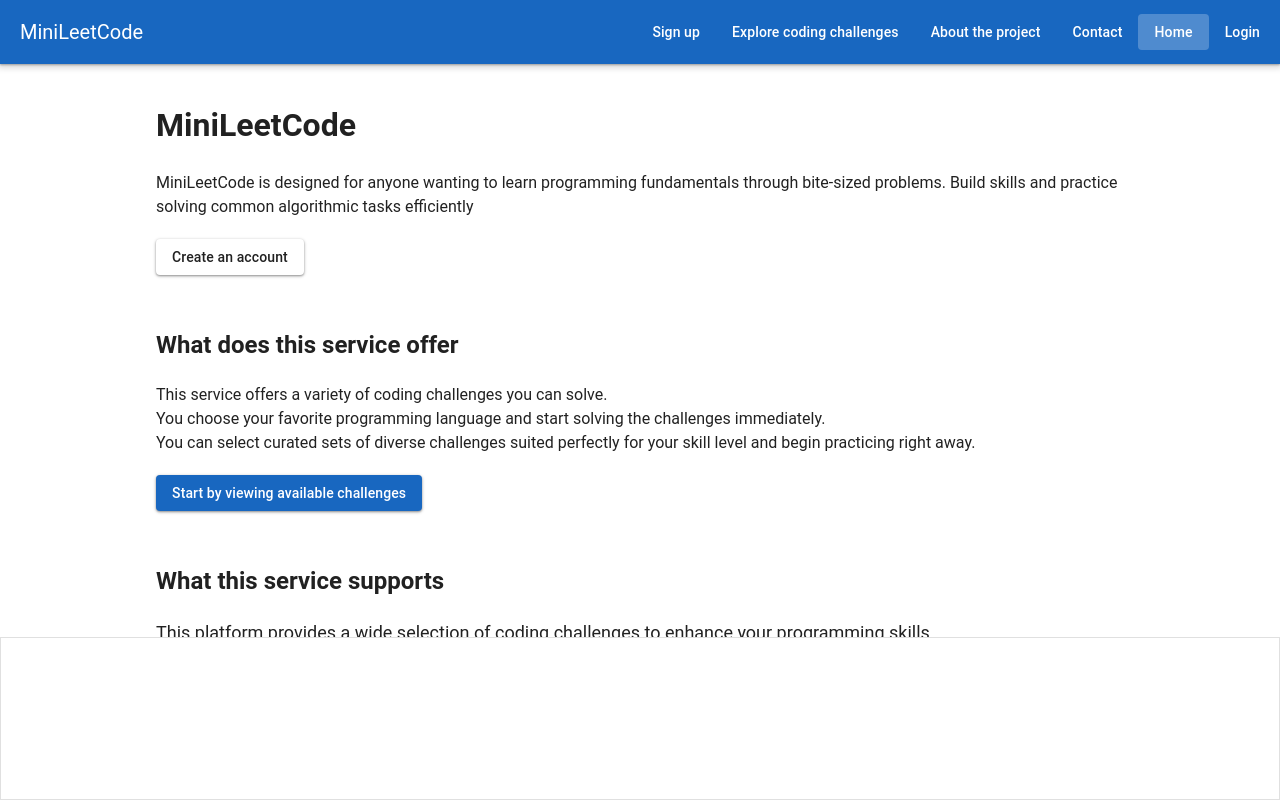
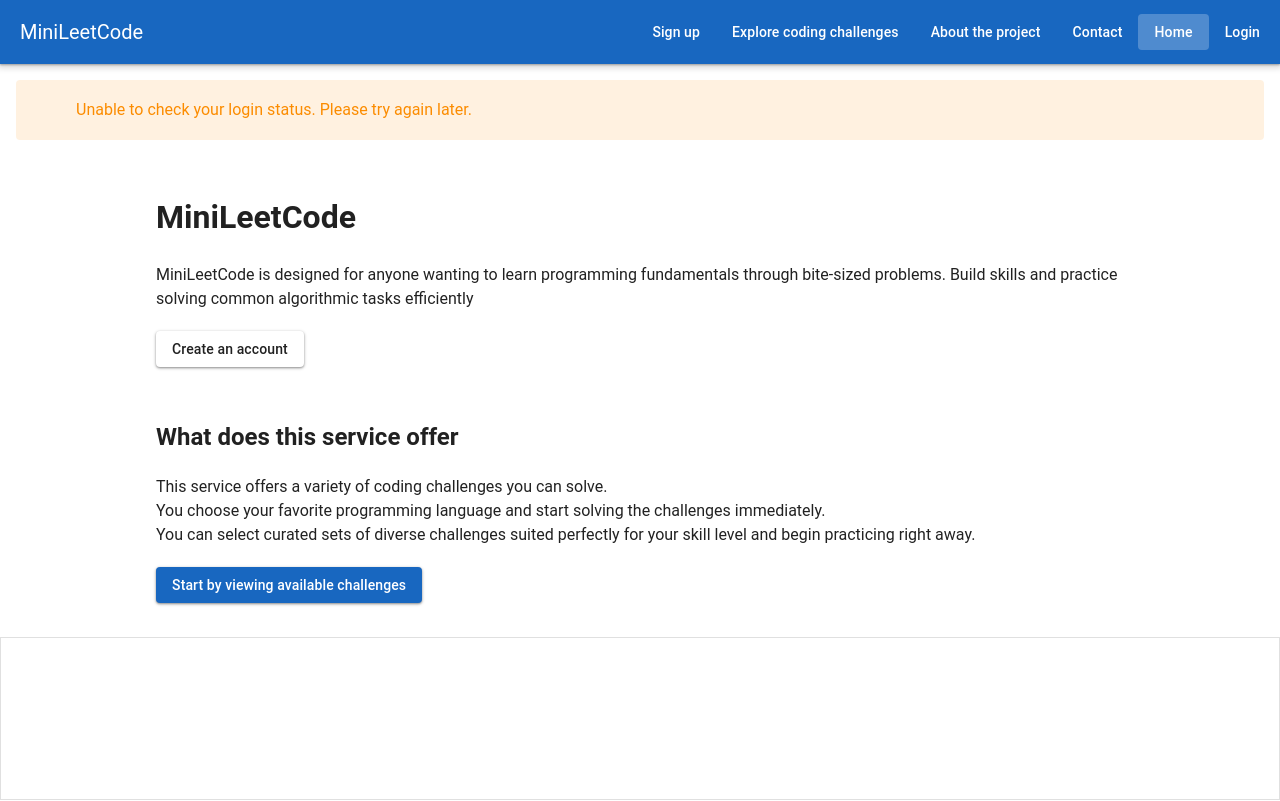
Before and after one commit to Mario0703/FullStack-Coding-Problem-Solving-Service, a Vue app in the folder frontend/: page / in a window 1280 px wide. Shown: the top 801 px of the page. Built offline with nearby package versions, Linux system fonts and the light colour scheme; no server answers; the HTML template or start-up script is replaced by a standard one.

Commit message:
Implement loading state for user data in App component

```diff
--- a/frontend/src/App.vue
+++ b/frontend/src/App.vue
@@ -1,21 +1,36 @@
 <script setup lang="ts">
 import { onMounted } from "vue";
-import { isLoadingUser, loadCurrentUser } from "./authenticator/auth";
+import {
+  authError,
+  hasCheckedUser,
+  isLoadingUser,
+  loadCurrentUser,
+} from "./authenticator/auth";
 
 onMounted(() => {
-  loadCurrentUser().catch(() => {
-  });
+  if (!hasCheckedUser.value) {
+    loadCurrentUser().catch(() => {
+      // authError provides feedback while public pages remain available.
+    });
+  }
 });
 </script>
 
 <template>
   <v-app>
-    <v-main v-if="!isLoadingUser">
-      <RouterView />
+    <v-main v-if="isLoadingUser" class="d-flex align-center justify-center">
+      <v-progress-circular indeterminate color="primary" />
     </v-main>
 
     <v-main v-else>
-      Loading...
+      <v-alert
+        v-if="authError"
+        type="warning"
+        :text="authError"
+        variant="tonal"
+        class="ma-4"
+      />
+      <RouterView />
     </v-main>
   </v-app>
 </template>
--- a/frontend/src/authenticator/auth.ts
+++ b/frontend/src/authenticator/auth.ts
@@ -7,10 +7,13 @@ export type UserData = {
 };
 
 export const currentUser = ref<UserData | null>(null);
-export const isLoadingUser = ref(false);
+export const isLoadingUser = ref(true);
+export const hasCheckedUser = ref(false);
+export const authError = ref("");
 
 export async function loadCurrentUser(): Promise<UserData | null> {
   isLoadingUser.value = true;
+  authError.value = "";
 
   try {
     const response = await fetch("http://localhost:8082/api/auth/me", {
@@ -29,11 +32,17 @@ export async function loadCurrentUser(): Promise<UserData | null> {
 
     currentUser.value = (await response.json()) as UserData;
     return currentUser.value;
+  } catch (error) {
+    currentUser.value = null;
+    authError.value = "Unable to check your login status. Please try again later.";
+    throw error;
   } finally {
+    hasCheckedUser.value = true;
     isLoadingUser.value = false;
   }
 }
 
 export function clearCurrentUser(): void {
   currentUser.value = null;
+  hasCheckedUser.value = true;
 }
--- a/frontend/src/components/UserPage.vue
+++ b/frontend/src/components/UserPage.vue
@@ -1,5 +1,6 @@
 <script setup lang="ts">
 import { currentUser } from "../authenticator/auth";
+import Logout from "./Logout.vue";
 </script>
 
 <template>
@@ -7,6 +8,7 @@ import { currentUser } from "../authenticator/auth";
     <div v-if="currentUser">
       <p>Username: {{ currentUser.userName }}</p>
       <p>Email: {{ currentUser.email }}</p>
+      <Logout class="mt-4" />
     </div>
     <p v-else>No user data available.</p>
   </v-container>
--- a/frontend/src/router/index.ts
+++ b/frontend/src/router/index.ts
@@ -6,6 +6,11 @@ import ConfirmSignUp from "@/components/confirmSignUp.vue";
 import LoginPage from "@/components/LoginPage.vue";
 import UserLoginConfirmed from "@/components/UserLoginConfirmed.vue";
 import UserPage from "@/components/UserPage.vue";
+import {
+  currentUser,
+  hasCheckedUser,
+  loadCurrentUser,
+} from "@/authenticator/auth";
 
 const router = createRouter({
   history: createWebHistory(import.meta.env.BASE_URL),
@@ -34,12 +39,37 @@ const router = createRouter({
       path: '/login-confirmed',
       name: 'loginConfirmed',
       component: UserLoginConfirmed,
+      meta: { requiresAuth: true },
     }, {
       path: '/User',
       name: 'user',
       component: UserPage,
+      meta: { requiresAuth: true },
     }
   ],
 })
 
+router.beforeEach(async (to) => {
+  if (!to.meta.requiresAuth) {
+    return true
+  }
+
+  if (!hasCheckedUser.value) {
+    try {
+      await loadCurrentUser()
+    } catch {
+      return { name: 'login' }
+    }
+  }
+
+  if (!currentUser.value) {
+    return {
+      name: 'login',
+      query: { redirect: to.fullPath },
+    }
+  }
+
+  return true
+})
+
 export default router
```
Also changed, not shown: 1 other file (tests, documents, lock files or other folders).
